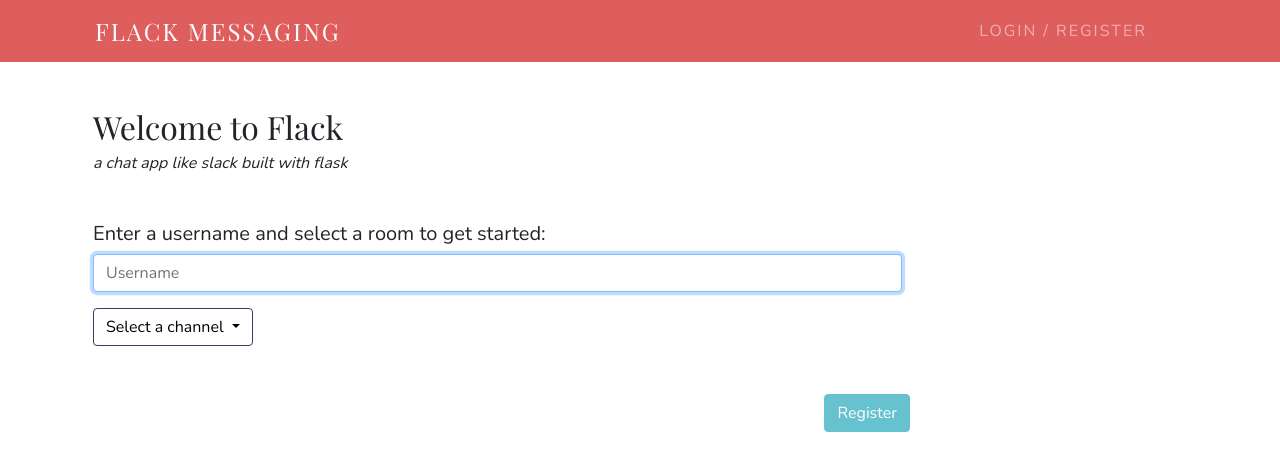
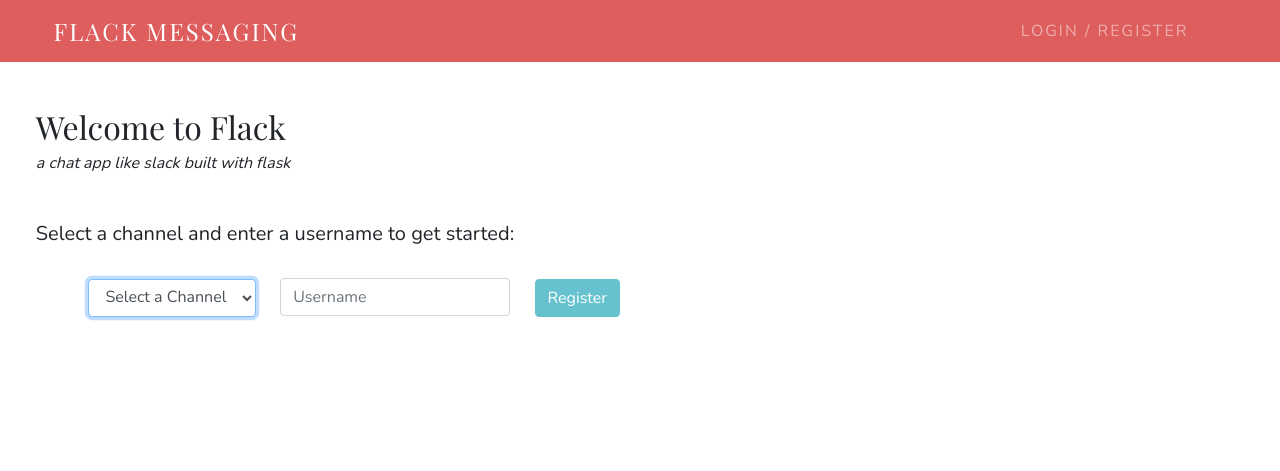
Before and after one commit to maryeleanor/flack, a Flask app: page / in a window 1280 px wide. Shown: the top 471 px of the page. Run offline with Flask 2, Linux system fonts and the light colour scheme; some libraries are stand-ins or nearby versions.

Commit message:
added room switching and dict to keep track of past messages. Working on room creation.

```diff
--- a/application.py
+++ b/application.py
@@ -12,39 +12,55 @@
 Session(app)
 socketio = SocketIO(app, manage_session=False)
 
-home = deque(maxlen=100)
-rooms = ["home", "news", "another room"]
+messages = {'Home': deque(maxlen=100), 'News': deque(maxlen=100), 'Another Room': deque(maxlen=100)}
+rooms = ["Home", "News", "Another Room"]
 
 @app.route("/", methods=["GET", "POST"])
 def index():
-    #if user clicked login
+    # if user submitted via form
     if request.method == "POST":
 
-        #get username from form
+        # if user clicked create new channel
+        if request.form.get("channel"):
+            new_room = request.form.get("channel")
+            new_room = new_room.capitalize()
+            username = None
+            if 'username' in session:
+                username = session["username"]
+
+            # check if channel exists
+            for i in rooms:
+                if i == new_room:
+                    error = 'That room already exists.'
+                    return render_template("index.html", username=username, room=new_room, rooms=rooms, messages=messages, error=error)
+                else:
+                    rooms.append(new_room)
+                    messages.update({new_room: deque(maxlen=100)})
+                    session["room"] = new_room
+                    return render_template("index.html", username=username, room=new_room, rooms=rooms, messages=messages)
+
+        #get username and room from form
         username = request.form.get("username")
+        room = request.form.get("room")
+        print(room)
 
-        # ensure username was submitted
-        if not username:
-            flash(u'Invalid credentials', 'error')
-            return render_template("index.html")
+        # remember user room choice
+        session["username"] = username
+        session["room"] = room
 
-        # remember which user has logged in
-        session["username"] = username
+        # redirect back to home page
+        return render_template("index.html", username=username, room=room, rooms=rooms, messages=messages)
 
-        # redirect user back to home page
-        # flash('You were successfully logged in.')
-        home_room = list(home)
-        room = 'home'
-        return render_template("index.html", username = username, rooms=rooms, room=room)
-
-    # user reached route via GET (as by clicking a link or via redirect)
+    # user reached route via GET
     else:
         username = None
         if 'username' in session:
             username = session["username"]
-        room = 'home'
-        # home_room = list(home)
-        return render_template("index.html", username = username, room = room, rooms=rooms)
+        room = None
+        if 'room' in session:
+            room = session["room"]
+        print(room)
+        return render_template("index.html", username=username, room=room, rooms=rooms, messages=messages)
 
 
 @socketio.on('connect to room')
@@ -52,9 +68,24 @@
     username = session["username"]
     timestamp = strftime('%b %d, %I:%M %p', localtime())
     msg = data["msg"]
-    room = 'home'
-    # msg = time_stamp + username + msg
-    print(msg)
+    room = session["room"]
+    join_room(room)
+
+    if room in rooms:
+        room_messages = messages[room]
+        row = {'username': username, 'timestamp': timestamp, 'msg': msg, 'room':room}
+        room_messages.append(row)
+        messages[room] = room_messages
+        print(messages[room])
+    else:
+        rooms.append(room)
+        messages.update({room: deque(maxlen=100)})
+        room_messages = messages[room]
+        row = {'username': username, 'timestamp': timestamp, 'msg': msg, 'room':room}
+        room_messages.append(row)
+        messages[room] = room_messages
+        print(messages[room])
+
     send({'msg': msg, 'username': username, 'timestamp': timestamp, 'room': room}, room=room, broadcast=True)
 
 
@@ -64,10 +95,10 @@
     chat = data["chat"]
     room = data["room"]
     timestamp = strftime('%b %d, %I:%M %p', localtime())
-    # message = username + ": " + chat
-    # msg = data['message']
-    # home.append(message)
-    # home_room = list(home)
+    room_messages = messages[room]
+    row = {'username': username, 'timestamp': timestamp, 'chat': chat, 'room':room}
+    room_messages.append(row)
+    messages[room] = room_messages
     send({'chat': chat, 'username': username, 'timestamp': timestamp, 'room': room}, room=room)
 
 
@@ -78,8 +109,25 @@
     timestamp = strftime('%b %d, %I:%M %p', localtime())
     chat = " has entered "
     join_room(room)
-    # send({'msg': msg, 'username': username, 'timestamp': timestamp, "room":room}, room=room)
-    send({'sysmsg': chat, 'username': username, 'timestamp': timestamp, 'room': room}, room=room)
+    if room in rooms:
+        room_messages = messages[room]
+        row = {'username': username, 'timestamp': timestamp, 'chat': chat, 'room':room}
+        room_messages.append(row)
+        messages[room] = room_messages
+        print(messages[room])
+    else:
+        rooms.append(room)
+        messages.update({room: deque(maxlen=100)})
+        room_messages = messages[room]
+        row = {'username': username, 'timestamp': timestamp, 'chat': chat, 'room':room}
+        room_messages.append(row)
+        messages[room] = room_messages
+        print(messages[room])
+
+    current_room_messages = list(messages[room])
+    room_messages.append(row)
+    print(current_room_messages)
+    send({'sysmsg': chat, 'username': username, 'timestamp': timestamp, 'room': room, 'messages': current_room_messages}, room=room)
 
 
 @socketio.on('leave')
@@ -89,7 +137,6 @@
     timestamp = strftime('%b %d, %I:%M %p', localtime())
     chat = " has left "
     leave_room(room)
-    #send({'msg': msg, 'username': username, 'timestamp': timestamp, "room":room}, room=room)
     send({'sysmsg': chat, 'username': username, 'timestamp': timestamp, 'room': room}, room=room)
 
 
@@ -106,6 +153,6 @@
 @app.route("/logout")
 def logout():
     session.pop('username', None)
-
+    session.pop('room', None)
     # Redirect user to homepage
     return redirect("/")
--- a/static/index.js
+++ b/static/index.js
@@ -1,8 +1,8 @@
 
 document.addEventListener('DOMContentLoaded', () => {
 
-    // let room = localStorage.getItem('room');
-    // let username = localStorage.getItem('username');
+    let room = localStorage.getItem('room');
+    let username = localStorage.getItem('username');
     // console.log(username)
     // console.log(room)
 
@@ -26,17 +26,34 @@
         // on connect, send message to server
         socket.on('connect', () => {
             room = localStorage.getItem('room');
-            console.log(room);
-            socket.emit('connect to room', {'msg': ' has joined ', 'room': room}, room=room);
+            socket.emit('connect to room', {'msg': ' has joined ', 'room': room});
         });
 
-        // listen for connect message from server and append to chatroom
+        // listen for send message from server and append to chatroom
         socket.on('message', data => {
-            console.log(data.room);
-            console.log(data.msg);
-            console.log(data.username)
-            // console.log(data.sysmsg);
-
+             if (data.messages) {
+                    data.messages.forEach(message => {
+                        var span_date = document.createElement('span');
+                        span_date.classList.add("date");
+                        var span_username = document.createElement('span');
+                        span_username.classList.add("username");
+                        var p = document.createElement('p');
+                        var chat_space = ": ";
+                        span_date.innerHTML = message.timestamp;
+                        span_username.innerHTML = message.username;
+                        if (message.msg) {
+                            p.innerHTML = span_date.outerHTML  + span_username.outerHTML + message.msg + message.room;
+                        }
+                        else if (message.chat) {
+                            p.innerHTML = span_date.outerHTML  + span_username.outerHTML + chat_space + message.chat;
+                        }
+                        else {
+                            p.innerHTML = span_date.outerHTML  + span_username.outerHTML + message.sysmsg + message.room;
+                        }
+                        messageBody.append(p);
+                        messageBody.scrollTop = messageBody.scrollHeight;
+                    });
+                };
             var span_date = document.createElement('span');
             span_date.classList.add("date");
             var span_username = document.createElement('span');
@@ -65,7 +82,8 @@
             room = localStorage.getItem('room');
             if (chat.length > 0) {
                 socket.emit('send chat', {'chat': chat, 'room': room});
-                document.querySelector('#chat').value = " ";
+                document.querySelector('#chat').value = '';
+                document.querySelector('#chat').placeholder = ' ...';
                 return false;
             };
         };
@@ -75,29 +93,20 @@
             li.onclick = () =>{
                 let newRoom = li.innerHTML;
                 if (newRoom == room) {
-                    msg = `You're already in ${room} room`;
+                    msg = `You're already in ${room}`;
                     var p = document.createElement('p');
                     p.innerHTML = msg;
                     messageBody.append(p);
                 } else {
+                    messageBody.innerHTML = '';
                     socket.emit('leave', {'username': username, 'room': room});
                     socket.emit('join', {'username': username, 'room': newRoom});
                     localStorage.setItem('room', newRoom);
                     room = newRoom;
                 }
             }
+
         });
-
-        // // emit leave room to server
-        // function leaveRoom(room){
-        //     socket.emit('leave', {'username': username, 'room': room});
-        // };
-
-        // // emit join room to server
-        // function joinRoom(newRoom){
-        //     socket.emit('join', {'username': username, 'room': newRoom});
-        //     localStorage.setItem('room', newRoom);
-        // };
 
 
 });
--- a/static/styles.css
+++ b/static/styles.css
@@ -8,6 +8,10 @@
 
 main {
   margin-top: 100px;
+}
+
+.container {
+  max-width: 98%;
 }
 
 nav * {
@@ -48,10 +52,6 @@
   transform: translateY(0);
 }
 
-#submit {
-  float: right;
-}
-
 option {
   cursor: pointer;
 }
@@ -60,7 +60,7 @@
   padding: 4px;
   border: 4px inset rgba(222, 93, 93, 0.3);
   border-radius: 4px;
-  height: 65vh;
+  height: 70vh;
   overflow: scroll;
   vertical-align: bottom;
   position: relative;
@@ -74,9 +74,7 @@
 }
 
 .username {
-  text-decoration: underline;
   font-weight: bold;
-  text-transform: capitalize;
 }
 
 .list-group li {
@@ -208,6 +206,15 @@
   margin-bottom: -20px;
 }
 
+.login {
+  display: flex-wrap;
+  justify-content: space-around;
+}
+
+.login .form-group {
+  display: inline-block;
+}
+
 .profile {
   display: flex-wrap;
   justify-content: space-around;
@@ -219,7 +226,7 @@
 }
 
 .chatbox input {
-  width: 80%;
+  width: 87%;
   padding-top: 4px;
   padding-bottom: 6px;
   margin-right: 1vw;
--- a/static/styles.scss
+++ b/static/styles.scss
@@ -8,6 +8,10 @@
 
 main {
   margin-top: 100px;
+}
+
+.container{
+  max-width: 98%;
 }
 
 nav * {
@@ -49,20 +53,15 @@
   transform: translateY(0);
 }
 
-#submit{
-  float: right;
-}
-
 option{
   cursor: pointer;
-
 }
 
 #chatroom{
   padding: 4px;
   border: 4px inset rgba(222, 93, 93, .3);
   border-radius: 4px;
-  height: 65vh;
+  height: 70vh;
   overflow: scroll;
   vertical-align: bottom;
   position: relative;
@@ -76,11 +75,8 @@
 }
 
 .username {
-  text-decoration: underline;
   font-weight: bold;
-  text-transform: capitalize;
 }
-
 
 
 .list-group li {
@@ -212,6 +208,15 @@
   margin-bottom: -20px;
 }
 
+.login{
+  display: flex-wrap;
+  justify-content: space-around;
+}
+
+.login .form-group {
+  display: inline-block;
+}
+
 .profile {
   display: flex-wrap;
   justify-content: space-around;
@@ -224,7 +229,7 @@
 
 
 .chatbox input{
-  width: 80%;
+  width: 87%;
   padding-top: 4px;
   padding-bottom: 6px;
   margin-right: 1vw;
@@ -238,7 +243,6 @@
 ul{
   list-style: none;
 }
-
 
 
 section {
--- a/templates/index.html
+++ b/templates/index.html
@@ -7,6 +7,7 @@
         localStorage.setItem('room', room);
         localStorage.setItem('username', username);
     </script>
+
     <main role="main" class="container">
         <div class="row">
         <div class="col-md-9">
@@ -14,63 +15,86 @@
             {% if not username %}
             <h2 class="m-2"> Welcome to Flack</h2>
             <h6 class="m-2"><i> a chat app like slack built with flask </i></h6>
+
             <div class="m-5"> </div>
-                <div class="login">
-                    <h5 class="m-2"> Enter a username and select a room to get started: </h5>
 
-                        <form action="/" method="post" class="m-2">
+            <h5 class="m-2"> Select a channel and enter a username to get started: </h5>
+
+            <form action="/" method="post" class="m-2 login">
+
+                <div class="m-4 form-group"> </div>
+
                     <div class="form-group">
-                                <input id="username" autocomplete="off" autofocus class="form-control" name="username" placeholder="Username" type="text">
+                        <select class="form-control btn" name="room" autofocus aria-haspopup="true" aria-expanded="false">
+                            <option class="dropdown-item" id="dropdown" disabled="" selected="" value="">Select a Channel</option>
+                            {% for room in rooms %}
+                                    <option id="room"> {{ room|title }} </option>
+                            {% endfor %}
+                        </select>
                     </div>
-                            <div class="dropdown">
-                                <button class="btn dropdown-toggle" type="button" id="dropdown" data-toggle="dropdown" aria-haspopup="true" aria-expanded="false">
-                                    Select a channel
-                                </button>
-                                <div class="dropdown-menu" aria-labelledby="dropdown">
-                                {% for room in rooms %}
-                                    <button class="dropdown-item" type="button" vallue="{{ room }}">{{ room }}</button>
-                                {% endfor %}
+
+                <div class="m-2 form-group"> </div>
+
+                <div class="form-group">
+                    <input id="username" autocomplete="off" class="form-control" name="username" placeholder="Username" type="text">
                 </div>
+
+                <div class="m-2 form-group"> </div>
+
+                <div class="form-group">
+                <button id="submit" class="btn btn-info" type="submit" disabled >Register</button>
                 </div>
-                        </div>
-                        <div class="m-5"> </div>
-                        <div class="m-5"> </div>
-                        <button id="submit" class="btn btn-info" type="submit" disabled >Register</button>
+
             </form>
-                </div>
 
             <div class="m-5"> </div>
 
             <script>
 
-                document.querySelectorAll('.dropdown-item').forEach(button => {
-                    button.onclick = () => {
-                        document.querySelector('#dropdown').innerHTML = button.innerHTML;
-                        button.classList.add('active');
-                    };
-                });
+            document.addEventListener('DOMContentLoaded', () => {
 
+                var username = document.querySelector('#username');
+                username.addEventListener("keyup", submitFunction);
+                document.addEventListener('click', submitFunction);
+                document.addEventListener('keyup', submitFunction);
 
-                document.querySelector('#username').onkeyup = function () {
-                        if (document.querySelector('#username').value === '') {
+                function submitFunction() {
+                        if (username.value === ''){
                             document.querySelector('#submit').disabled = true;
                         }
                         else {
                             document.querySelector('#submit').disabled = false;
                         }
-                    }
+                };
+
+            });
 
             </script>
+
+            {% endif %}
+
+            {% if error %}
+                {{ error }}
+
             {% endif %}
 
             {% if username %}
 
+            <div class="m-3"> </div>
+
 
             <div id="chatroom">
+            {% for message in messages[room] %}
+                <p>
+                <span class="date">{{ message['timestamp'] }}</span>
+                <span class="username">{{ message['username'] }}</span>
+                {{ message['msg'] }} {{ message['room'] }}
+                </p>
+            {% endfor %}
 
             </div>
 
-            <div class="m-5"> </div>
+            <div class="m-3"> </div>
 
             <div id="form" class="chatbox">
                     <input autocomplete="off" autofocus id="chat" class=" " placeholder=" ..." type="text">
@@ -86,14 +110,51 @@
                     <h3>Channels</h3>
                         <ul class="list-group">
                             {% for room in rooms %}
-                            <li class="list-group-item select_room"> {{ room|title }}</li>
+                                <li class="list-group-item select_room">{{ room|title }}</li>
                             {% endfor %}
-                        <li class="list-group-item select_room">create new channel </li>
+                            <!-- Button trigger modal -->
+                            <li class="list-group-item select_room" type="button" class="btn btn-primary" data-toggle="modal" data-target="#exampleModal"> Create new channel </li>
                         </ul>
                 </div>
             </div>
+
+
+
+            <!-- Modal -->
+            <div class="modal fade" id="exampleModal" tabindex="-1" role="dialog" aria-labelledby="exampleModalLabel" aria-hidden="true">
+            <div class="modal-dialog" role="document">
+                    <div class="modal-content">
+                        <div class="modal-header">
+                            <h5 class="modal-title" id="exampleModalLabel">Create a new channel</h5>
+                            <button type="button" class="close" data-dismiss="modal" aria-label="Close">
+                            <span aria-hidden="true">&times;</span>
+                            </button>
+                        </div>
+                        <div class="modal-body">
+                            <form action="/" method="post" class="m-2 login">
+
+                                <div class="m-2 form-group"> </div>
+
+                                <div class="form-group">
+                                    <input id="channel" autocomplete="off" class="form-control" name="channel" placeholder="new channel name" type="text">
+                                </div>
+                        </div>
+                        <div class="modal-footer">
+                            <button type="button" class="btn btn-secondary" data-dismiss="modal">Close</button>
+                            <button   type="submit" class="btn btn-primary">Submit</button>
+                        </div>
+                        </form>
+                    </div>
+            </div>
+            </div>
+
+            <scrip>
+
+            </script>
+            {% endif %}
+
         </div>
     </main>
-    {% endif %}
+
 
 {% endblock %}
```
Also changed, not shown: 2 other files. Lines whose indentation alone changed are shown as unchanged.
